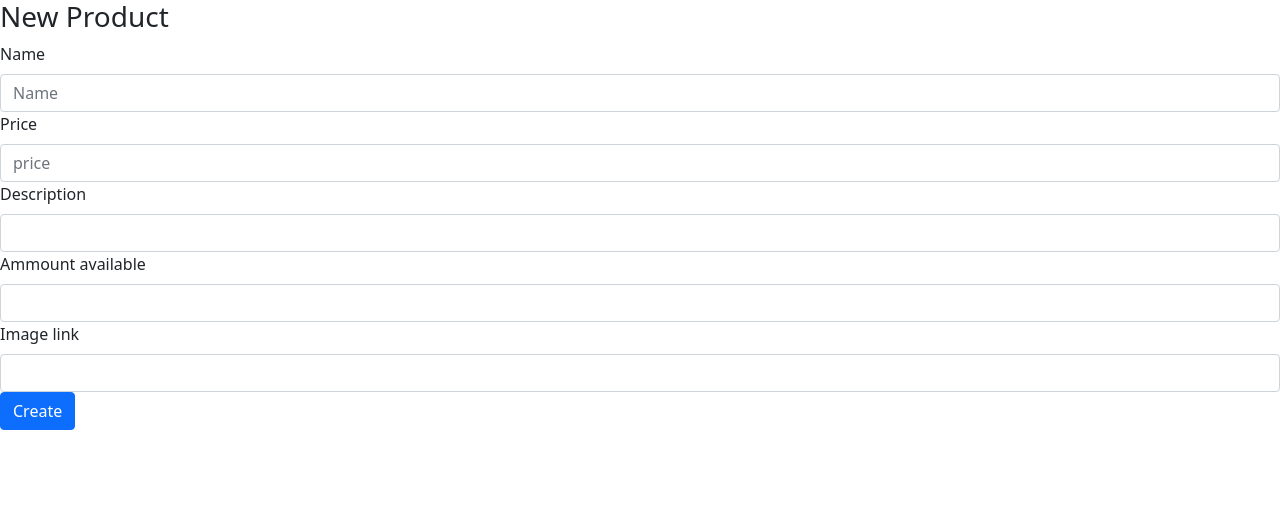
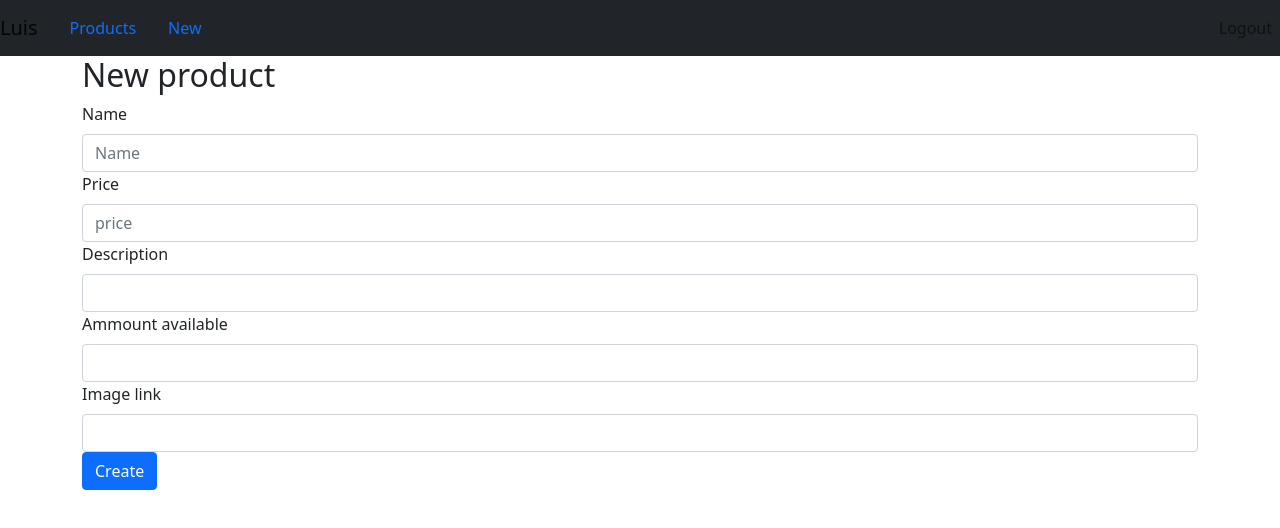
Before and after one commit to luislopez-dev/React.js-ecommerce-management-dashboard, a React (Create React App) app: page /create in a window 1280 px wide. Shown: the top 528 px of the page. Built offline with nearby package versions, Linux system fonts and the light colour scheme.

Commit message:
adding nav bar

```diff
--- a/src/App.js
+++ b/src/App.js
@@ -7,15 +7,27 @@ import {
 import Home from './home/homeComponent';
 import Login from './login/loginComponent';
 import Register from './register/registerComponent';
-import Edit from './edit/editComponent';
+import Update from './update/updateComponent';
 import Create from './create/createComponent';
 
 import 'bootstrap/dist/css/bootstrap.min.css';
+import { Nav, Navbar } from "react-bootstrap";
 
 function App() {
   return (
     <Router>
-
+      <Navbar bg="dark">
+        <Navbar.Brand>Luis</Navbar.Brand>
+        <Navbar.Collapse>
+          <Nav.Link>Products</Nav.Link>
+          <Nav.Link>New</Nav.Link>
+        </Navbar.Collapse>
+        <Nav>
+          <Nav.Link>
+            Logout
+          </Nav.Link>
+        </Nav>
+      </Navbar>
     <div>
 
       {/* A <Switch> looks through its children <Route>s and
@@ -26,8 +38,8 @@ function App() {
           <Register />
         </Route>
 
-        <Route path="/edit">
-          <Edit />
+        <Route path="/update">
+          <Update />
         </Route>
 
         <Route path="/create">
--- a/src/create/createComponent.js
+++ b/src/create/createComponent.js
@@ -1,12 +1,14 @@
 import { useEffect, useState } from "react";
 import { getProducts } from "../services/productsService";
-import { Form, Button } from "react-bootstrap";
+import { Form, Button, Container } from "react-bootstrap";
 
 function Create(){
  return (
     <div>
 
-      <h3>New Product</h3>
+      <Container>
+
+      <h2>New product</h2>
 
       <Form>
 
@@ -38,6 +40,8 @@ function Create(){
         <Button type="submit" variant="primary">Create</Button>
 
       </Form>
+
+      </Container>
     </div>
  )
 }
--- a/src/home/homeComponent.js
+++ b/src/home/homeComponent.js
@@ -1,10 +1,15 @@
 import { useEffect, useState } from "react";
 import { getProducts } from "../services/productsService";
-import { Button, Table, Container } from "react-bootstrap";
+import { Button, Table, Container, Modal } from "react-bootstrap";
 
 function Home(){
 
+  const [show, setShow] = useState(false);
   const [products, setProducts] = useState([]);
+  const [itemToDelete, setItemToDelete] = useState({});
+
+  const handleClose = () => setShow(false);
+  const handleShow = (obj) => {setShow(true); setItemToDelete(obj);}
 
   useEffect(() => {
     let mounted = true;
@@ -19,7 +24,9 @@ function Home(){
 
   return (
     <div>
+
      <Container>
+
      <Table striped bordered hover variant="dark">
        <thead>
          <tr>
@@ -41,13 +48,29 @@ function Home(){
            <td>Q{item.price}</td>
            <td>{item.ammount}</td>
            <td>{item.description}</td>
-           <td><Button variant="warning" href={"/edit/"+item._id}>Edit</Button></td>
-           <td><Button variant="danger">Delete</Button></td>
+           <td><Button variant="warning" href={"/update/"+item._id}>Edit</Button></td>
+           <td><Button variant="danger" onClick={() => handleShow(item)}>Delete</Button></td>
          </tr>
         ) } )
        }
        </tbody>
      </Table>
+
+     <Modal show={show} onHide={handleClose}>
+       <Modal.Header closeButton>
+         <Modal.Title>Modal heading</Modal.Title>
+       </Modal.Header>
+       <Modal.Body>Delete {itemToDelete.name}</Modal.Body>
+       <Modal.Footer>
+         <Button variant="secondary" onClick={handleClose}>
+           Cancel
+         </Button>
+         <Button variant="danger" onClick={handleClose}>
+           Delete
+         </Button>
+       </Modal.Footer>
+     </Modal>
+
      </Container>
     </div>
   )
--- a/src/login/loginComponent.js
+++ b/src/login/loginComponent.js
@@ -1,5 +1,5 @@
 
-import { Button, Form } from 'react-bootstrap';
+import { Button, Container, Form } from 'react-bootstrap';
 import 'bootstrap/dist/css/bootstrap.min.css';
 
 
@@ -7,6 +7,7 @@ function Login() {
     return (
     <div>
 
+<Container>
 <h1>Login</h1>
 
 <Form>
@@ -29,7 +30,7 @@ function Login() {
     Submit
   </Button>
 </Form>
-
+</Container>
     </div>
     )
 }
--- a/src/register/registerComponent.js
+++ b/src/register/registerComponent.js
@@ -1,8 +1,10 @@
-import { Form, Button } from "react-bootstrap";
+import { Form, Button, Container } from "react-bootstrap";
 
 function Register(){
     return (
       <div>
+
+        <Container>
         <h1>Register</h1>
 
         <Form>
@@ -34,6 +36,7 @@ function Register(){
           </Button>
 
         </Form>
+        </Container>
       </div>
     )
 }
--- a/src/edit/editComponent.js
+++ b/src/update/updateComponent.js
@@ -1,10 +1,10 @@
-import { Form, Button } from "react-bootstrap";
+import { Form, Button, Container } from "react-bootstrap";
 
-function Edit(){
+function Update(){
     return (
     <div>
-
-<h3>Edit Product</h3>
+<Container>
+<h3>Update product</h3>
 
 <Form>
 
@@ -36,8 +36,8 @@ function Edit(){
   <Button type="submit" variant="warning">Update</Button>
 
 </Form>
-
+</Container>
     </div>)
 }
 
-export default Edit;
+export default Update;
```
